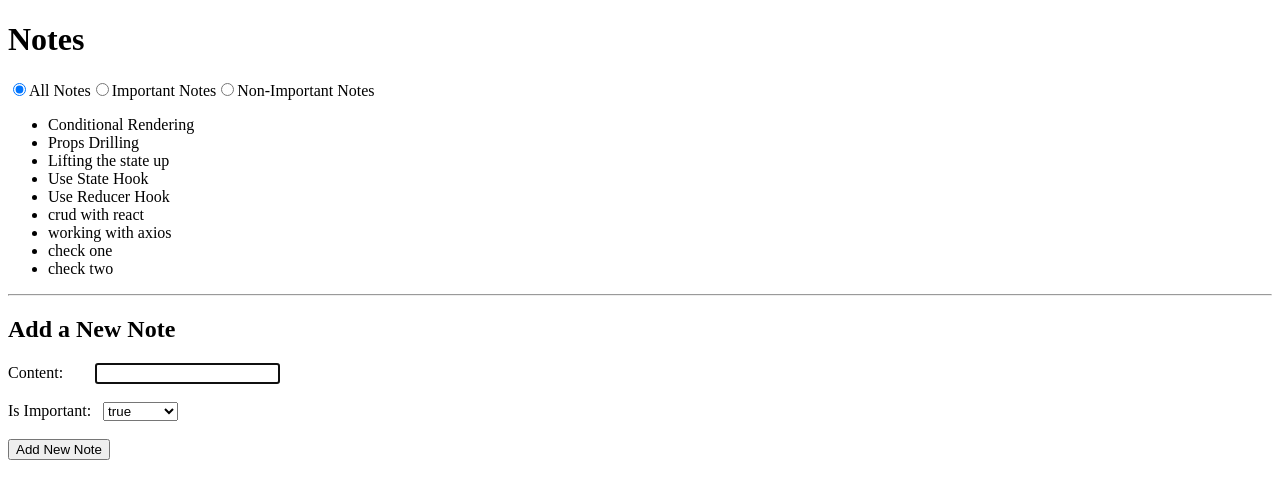
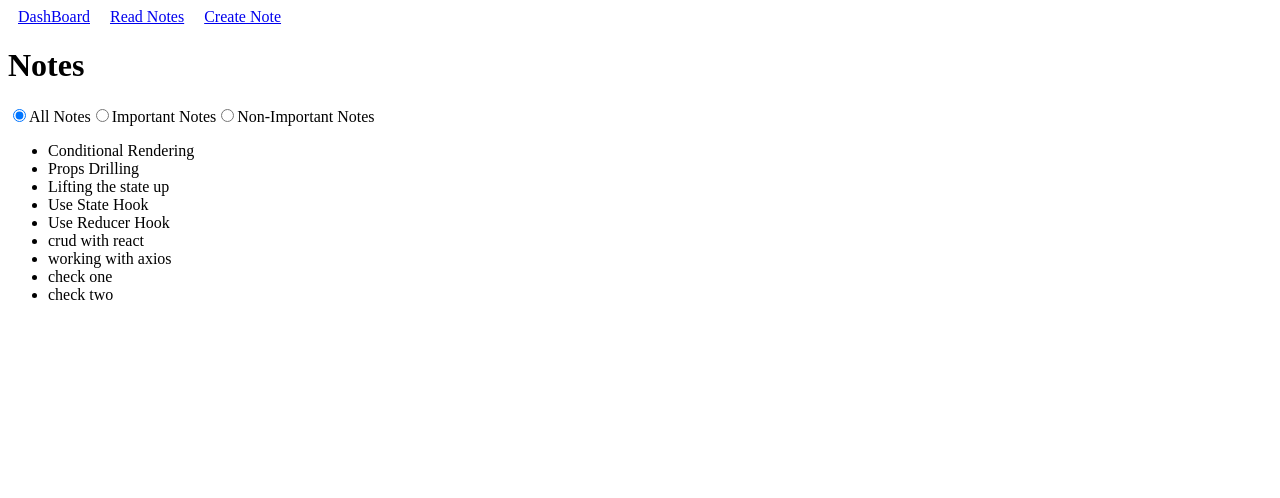
Before and after one commit to DarvinDheena/ReactSession-ReactClass, a React (Vite) app: page /readnote in a window 1280 px wide. Shown: the top 498 px of the page. Built offline with nearby package versions, Linux system fonts and the light colour scheme; data requests are answered from the project's data file.

Commit message:
adding router seperate compounds readnote completed

```diff
--- a/src/App.jsx
+++ b/src/App.jsx
@@ -1,5 +1,9 @@
 import axios from 'axios';
 import React, { useEffect, useRef, useState } from 'react';
+import CreateNote from './Components/CreateNote';
+import Notes from './Components/Notes';
+import { Link, Route, BrowserRouter as Router, Routes } from 'react-router-dom';
+import Dashboard from './Components/Dashboard';
 
 function App() {
 
@@ -22,9 +26,7 @@ function App() {
     }
 
   }
-  useEffect(() => {
-    newNoteContentRef.current.focus();
-  }, []);
+
 
   useEffect(()=>{
    fetchNotes();
@@ -56,96 +58,23 @@ function App() {
     setShowStatus(event.target.value);
   }
 
-  let filterNotes = (notes, showStatus) => {
-    switch (showStatus) {
-      case 'all':
-        return notes;
-      case 'imp':
-        return notes.filter(note => note.important === true);
-      case 'nonimp':
-        return notes.filter(note => note.important === false);
-    }
+
+  const padding = {
+    padding : 10 ,
   }
-
-  const notesFiltered = filterNotes(notes, showStatus);
-
   return (
-    <div>
-      <h1>Notes</h1>
-
-      <label>
-        <input
-          type='radio'
-          name='filter'
-          onChange={handleStatusChange}
-          value='all'
-          checked={showStatus === 'all'}
-        />
-        All Notes
-      </label>
-
-      <label>
-        <input
-          type='radio'
-          name='filter'
-          onChange={handleStatusChange}
-          value='imp'
-
-        />
-        Important Notes
-      </label>
-
-      <label>
-        <input
-          type='radio'
-          name='filter'
-          onChange={handleStatusChange}
-          value='nonimp'
-
-        />
-        Non-Important Notes
-      </label>
-
-      <ul>
-        {
-          notesFiltered.map(note =>
-            <li key={note.id}>{ note.content }</li>
-          )
-        }
-      </ul>
-      <hr></hr>
-      <h2>Add a New Note</h2>
-      <form onSubmit={addNote}>
-        <label>
-          Content: &nbsp;&nbsp;&nbsp;&nbsp;&nbsp;&nbsp;&nbsp;
-          <input
-            onChange={(e) => setNewNoteContent(e.target.value)}
-            value={newNoteContent}
-            ref={newNoteContentRef}
-            required
-          />
-        </label>
-        <br /><br />
-        <label>
-          Is Important: &nbsp;&nbsp;
-          <select
-            onChange={(e) => setNewNoteImportant(e.target.value)}
-            value={newNoteImportant}
-            required
-          >
-            <option disabled>--select--</option>
-            <option>true</option>
-            <option>false</option>
-          </select>
-        </label>
-
-        <br /><br />
-
-        <button type='submit'>Add New Note</button>
-
-      </form>
-
-    </div>
+    <Router>
+      <div>
+        <Link to="/" style={padding}>DashBoard</Link>
+        <Link to="/readnote" style={padding}>Read Notes</Link>
+        <Link to="/createnote" style={padding}>Create Note</Link>
+      </div>
+      <Routes>
+         <Route path='/' element={<Dashboard />} />
+         <Route path='/readnote' element={ <Notes showStatus={ showStatus } handleStatusChange={ handleStatusChange } notes={ notes }/>} />
+         <Route path='/createnote' element={<CreateNote />} />
+      </Routes>
+    </Router>
   )
 }
 
--- /dev/null
+++ b/src/Components/CreateNote.jsx
@@ -0,0 +1,40 @@
+import React from 'react'
+
+function CreateNote() {
+  return (
+    <div>
+        <h2>Add a New Note</h2>
+      <form onSubmit={addNote}>
+        <label>
+          Content: &nbsp;&nbsp;&nbsp;&nbsp;&nbsp;&nbsp;&nbsp;
+          <input
+            onChange={(e) => setNewNoteContent(e.target.value)}
+            value={newNoteContent}
+            ref={newNoteContentRef}
+            required
+          />
+        </label>
+        <br /><br />
+        <label>
+          Is Important: &nbsp;&nbsp;
+          <select
+            onChange={(e) => setNewNoteImportant(e.target.value)}
+            value={newNoteImportant}
+            required
+          >
+            <option disabled>--select--</option>
+            <option>true</option>
+            <option>false</option>
+          </select>
+        </label>
+
+        <br /><br />
+
+        <button type='submit'>Add New Note</button>
+
+      </form>
+    </div>
+  )
+}
+
+export default CreateNote
--- /dev/null
+++ b/src/Components/Dashboard.jsx
@@ -0,0 +1,9 @@
+import React from 'react'
+
+function Dashboard() {
+  return (
+    <div>Dashboard</div>
+  )
+}
+
+export default Dashboard
--- /dev/null
+++ b/src/Components/Notes.jsx
@@ -0,0 +1,66 @@
+import React from 'react'
+
+function Notes({ showStatus,handleStatusChange,notes }) {
+    let filterNotes = (notes, showStatus) => {
+        switch (showStatus) {
+          case 'all':
+            return notes;
+          case 'imp':
+            return notes.filter(note => note.important === true);
+          case 'nonimp':
+            return notes.filter(note => note.important === false);
+        }
+      }
+
+      const notesFiltered = filterNotes(notes, showStatus);
+      console.log(notesFiltered);
+
+
+  return (
+    <div>
+        <h1>Notes</h1>
+
+            <label>
+            <input
+                type='radio'
+                name='filter'
+                onChange={handleStatusChange}
+                value='all'
+                checked={showStatus === 'all'}
+            />
+            All Notes
+            </label>
+
+            <label>
+            <input
+                type='radio'
+                name='filter'
+                onChange={handleStatusChange}
+                value='imp'
+
+            />
+            Important Notes
+            </label>
+
+            <label>
+            <input
+                type='radio'
+                name='filter'
+                onChange={handleStatusChange}
+                value='nonimp'
+
+            />
+            Non-Important Notes
+            </label>
+            <ul>
+            {
+                notesFiltered.map(note =>
+                <li key={note.id}>{ note.content }</li>
+                )
+            }
+            </ul>
+    </div>
+  )
+}
+
+export default Notes
```
